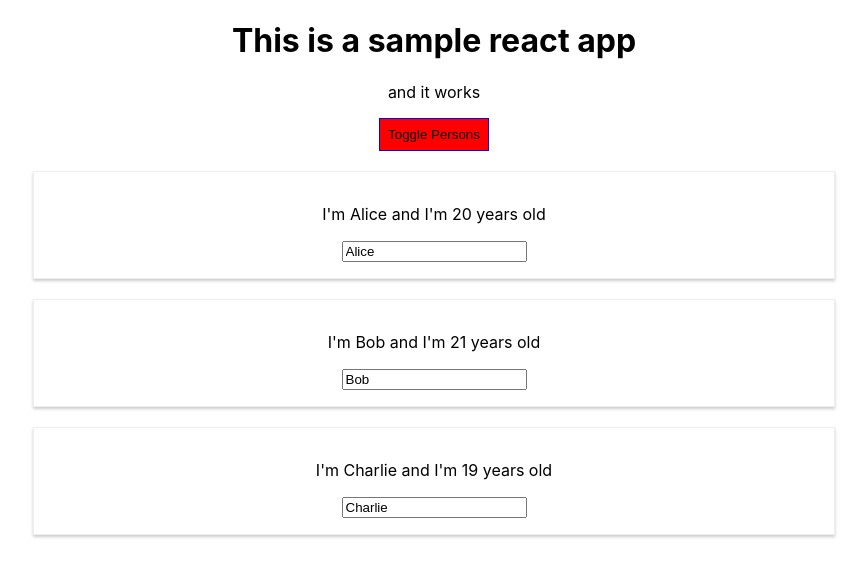
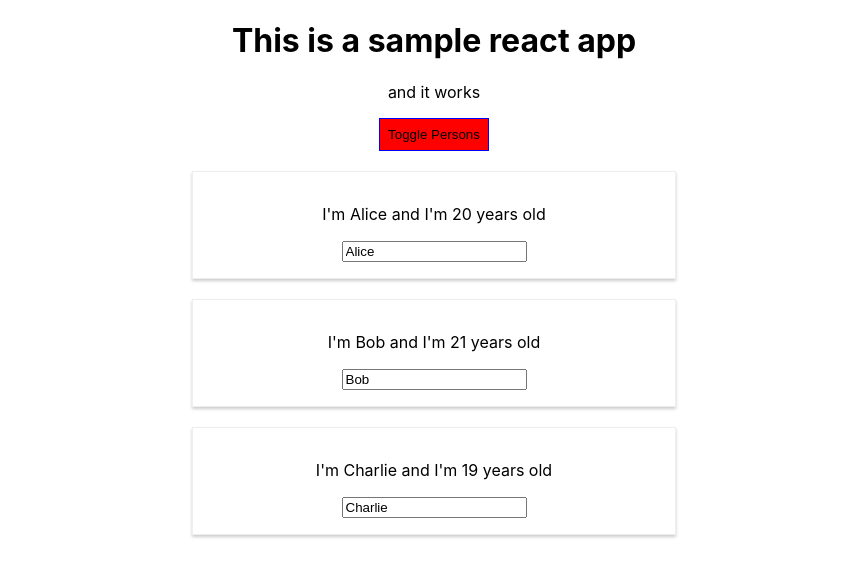
Before and after one commit to nicodemus-maurits/learnreact, a React (Create React App) app: page / in a window 1280 px wide. Both pictures are taken after a click on the button "Toggle Persons". Shown: the top 576 px of the page, without its empty margins (206-1073 px from the left). Built offline with nearby package versions, Linux system fonts and the light colour scheme.

Commit message:
Add Radium to enable inline style

```diff
--- a/package.json
+++ b/package.json
@@ -3,6 +3,7 @@
   "version": "0.1.0",
   "private": true,
   "dependencies": {
+    "radium": "^0.25.1",
     "react": "^16.8.2",
     "react-dom": "^16.8.2",
     "react-scripts": "2.1.5"
--- a/src/App.js
+++ b/src/App.js
@@ -1,5 +1,5 @@
 import React, { Component } from 'react';
-import logo from './logo.svg';
+import Radium, {StyleRoot} from 'radium';
 import './App.css';
 import Person from './Person/Person'
 
@@ -61,6 +61,10 @@ class App extends Component {
             cursor: 'pointer',
             background: 'green',
             border: '1px solid blue',
+            ':hover': {
+                background: 'lightblue',
+                color: 'black',
+            }
         };
 
         let persons = null;
@@ -79,6 +83,10 @@ class App extends Component {
             );
 
             buttonStyle.background = "red";
+            buttonStyle[':hover'] = {
+                background: 'salmon',
+                color: 'black',
+            }
         }
 
         const styleClasses = [];
@@ -90,6 +98,7 @@ class App extends Component {
         }
 
         return (
+            <StyleRoot>
                 <div className="App">
                     <h1>This is a sample react app</h1>
                     <p className={styleClasses.join(" ")}>and it works</p>
@@ -100,8 +109,9 @@ class App extends Component {
 
                     {persons}
                 </div>
+            </StyleRoot>
         );
     }
 }
 
-export default App;
+export default Radium(App);
--- a/src/Person/Person.js
+++ b/src/Person/Person.js
@@ -1,9 +1,16 @@
 import React from 'react'
 import './Person.css'
+import Radium from 'radium';
 
 const person = (props) => {
+    const style = {
+        '@media screen and (min-width: 500px)': {
+            width: '450px',
+        }
+    };
+
     return (
-        <div className="Person">
+        <div className="Person" style={style}>
             <p onClick={props.clickEvent}>I'm {props.name} and I'm {props.age} years old</p>
             <p>{props.children}</p>
             <input type="text" onChange={props.changeParam} value={props.name}/>
@@ -11,4 +18,4 @@ const person = (props) => {
     );
 }
 
-export default person;
+export default Radium(person);
```
Also changed, not shown: 1 other file (tests, documents, lock files or other folders). Lines whose indentation alone changed are shown as unchanged.
